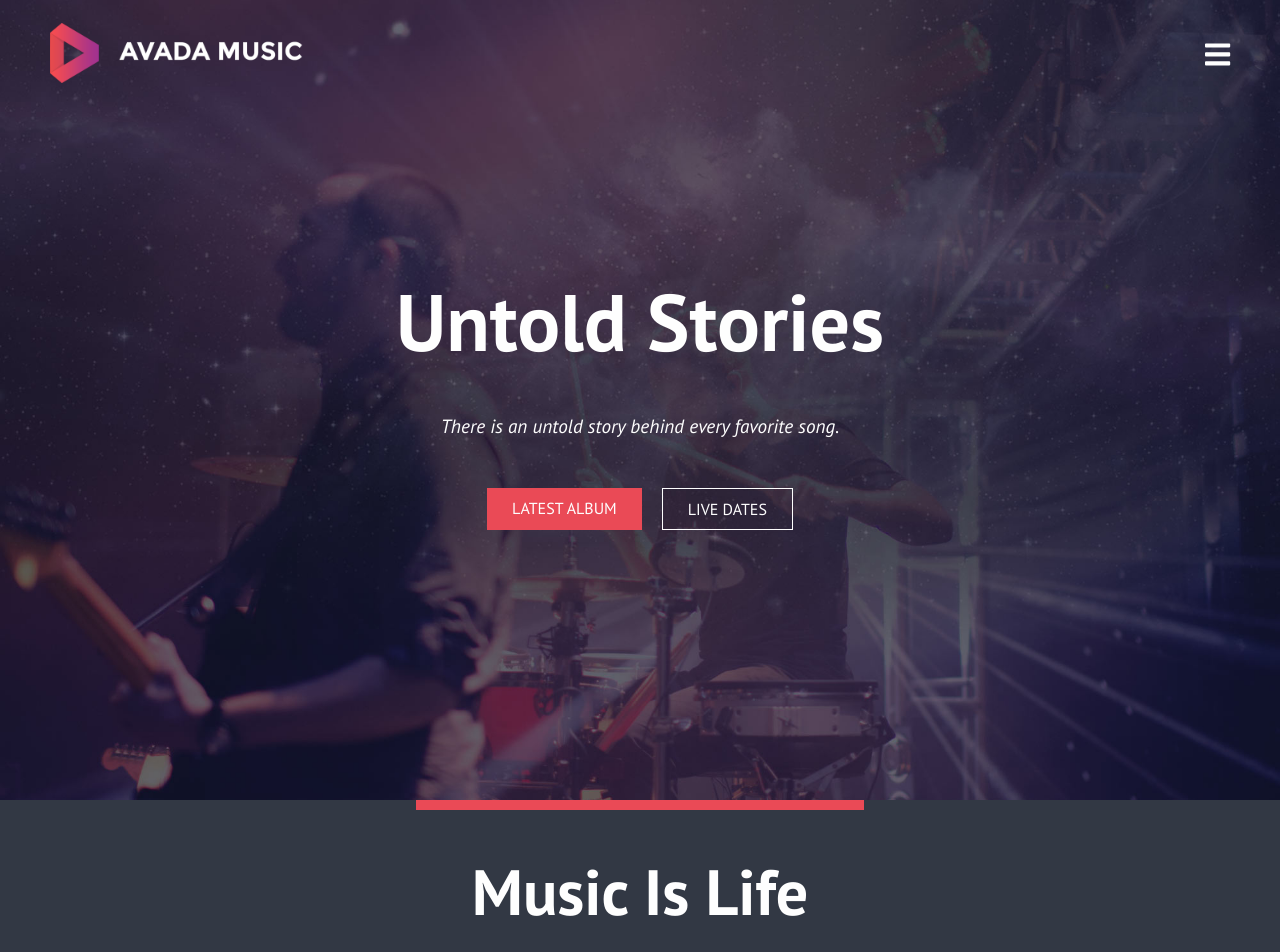
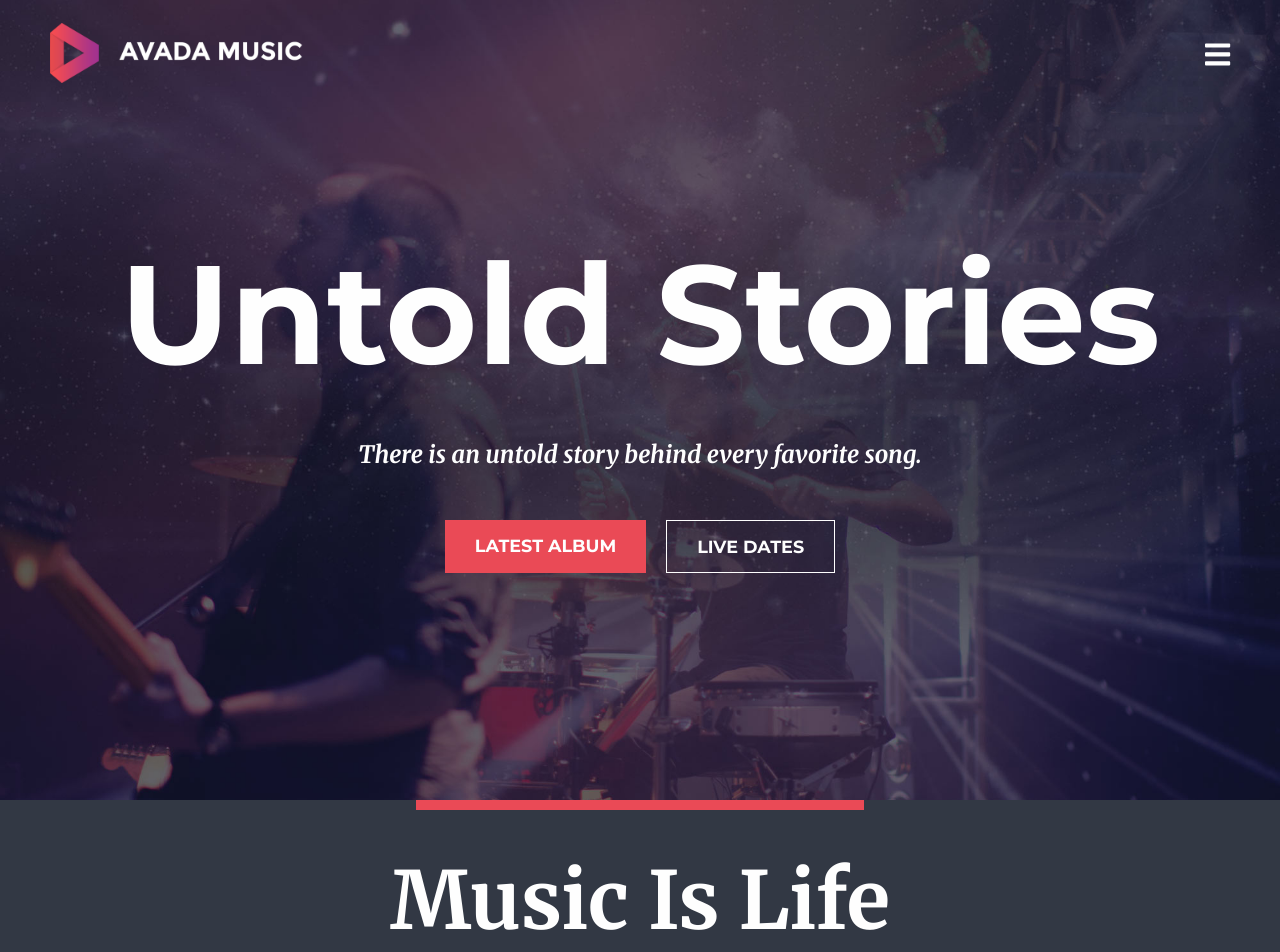
Before and after one commit to ferdlet/proj-html-vuejs, a Vue app: page / in a window 1280 px wide. Shown: the top 952 px of the page. Built offline with nearby package versions, Linux system fonts and the light colour scheme.

Commit message:
fix fonts

```diff
--- a/src/assets/style/global.scss
+++ b/src/assets/style/global.scss
@@ -8,6 +8,10 @@
     box-sizing: border-box;
 }
 
+// **********
+// GOOGLE FONTS
+// **********
+
 @import url('https://fonts.googleapis.com/css2?family=PT+Sans:ital,wght@0,400;0,700;1,400;1,700&display=swap');
 @import url('https://fonts.googleapis.com/css2?family=Montserrat:ital,wght@0,300;0,400;0,500;0,600;0,700;0,800;0,900;1,300;1,400;1,500;1,600;1,700;1,800;1,900&display=swap');
 @import url('https://fonts.googleapis.com/css2?family=Merriweather:ital,wght@0,300;0,400;0,700;0,900;1,300;1,400;1,700;1,900&display=swap');
@@ -16,9 +20,17 @@ body {
     font-family: 'PT Sans', Arial, Helvetica, sans-serif;
 }
 
+// **********
+// LINK NON SOTTOLINEATI
+// **********
+
 a {
     text-decoration: none;
 }
+
+// **********
+// CONTAINER WIDTH
+// **********
 
 .container {
     width: 80vw;
@@ -28,7 +40,35 @@ a {
     width: 60vw;
 }
 
+// *********
+// BUTTON HOVER
+// *********
+
 .button-hover:hover {
     color: black !important;
     background-color: white !important;
 }
+
+// **********
+// TITLES FONTS SIZE
+// **********
+
+h2 {
+    font-size: 80px;
+}
+
+h3 {
+    font-size: 1.75rem;
+}
+
+h4 {
+    font-size: 1.5rem;
+}
+
+h5 {
+    font-size: 1.25rem;
+}
+
+h6 {
+    font-size: 1.1rem;
+}
--- a/src/components/elements/CartArticle.vue
+++ b/src/components/elements/CartArticle.vue
@@ -2,9 +2,9 @@
     <div class="article" :class="'article' + article.id">
         <img :src="require('../../assets/images/' + article.image)" :alt="article.image">
         <div class="title-article">
-            <h4 class="title">
+            <h6 class="title">
                 {{article.title}}
-            </h4>
+            </h6>
             <p class="description">
                 {{article.description}}
             </p>
@@ -43,7 +43,6 @@ export default {
             .title {
                 color: $mandy;
                 margin-bottom: 10px;
-                font-size: 1.1rem;
             }
             .description {
                 color: $textgrey;
@@ -58,8 +57,14 @@ export default {
             left: 0;
             height: 100%;
             width: 100%;
-            background: rgba($color: $mandy, $alpha: 0.6);
+            background: rgba($color: $mandy, $alpha: 0.7);
             z-index: 10;
+            animation-name: leftToRight;
+            animation-duration: 0.3s;
+            @keyframes leftToRight {
+                from {width: 0;}
+                to {width: 100%;}
+            }
             a {
                 width: 100%;
                 height: 100%;
--- a/src/components/elements/DateLive.vue
+++ b/src/components/elements/DateLive.vue
@@ -15,10 +15,9 @@
             </div>
         </div>
         <div class="info-date">
-            <div class="g-map">
+            <div class="g-maps">
 
                 <iframe :src="dataShared.dates[index].srcMap" style="border:0;" allowfullscreen="" loading="lazy"></iframe>
-
 
             </div>
             <div class="text-date">
@@ -109,13 +108,21 @@ export default {
             padding: 10px 0;
             display: flex;
             gap: 40px;
-            .g-map {
+            .g-maps {
                 display: flex;
                 align-items: center;
                 width: 40%;
+                min-width: 200px;
+                min-height: 100px;
                 > * {
                     width: 100%;
-                    height: 200px;
+                    height: 100%;
+                }
+            }
+            @media screen and (min-width: 992px) {
+                .g-maps {
+                    min-height: 200px;
+                    min-width: 300px;
                 }
             }
             .text-date {
@@ -139,10 +146,9 @@ export default {
                     display: inline-block;
                     padding: 10px 20px;
                     color: $white;
-                    font-size: 0.8rem;
                     background-color: $mandyVibrant;
                     font-weight: 600;
-                    font-family: 'Merriweather', sans-serif;
+                    font-family: 'Montserrat', sans-serif;
                     text-transform: uppercase;
                     letter-spacing: 2px;
                     &:hover {
--- a/src/components/elements/FullButton.vue
+++ b/src/components/elements/FullButton.vue
@@ -23,12 +23,16 @@ export default {
         a {
             background-color: $mandy;
             height: 100%;
-            padding: 35px 0;
+            padding: 50px 0;
             text-align: center;
             display: block;
             text-transform: uppercase;
             text-decoration: none;
             color: $white;
+            font-family: 'Montserrat';
+            font-weight: 700;
+            font-size: 1.2rem;
+            letter-spacing: 1px;
         }
     }
 </style>
--- a/src/components/elements/HamMenu.vue
+++ b/src/components/elements/HamMenu.vue
@@ -12,7 +12,7 @@
         <nav>
             <ul>
                 <li v-for="(link, index) in dataShared.navbarLinks" :key="index">
-                    <a v-on:click="dataShared.hamMenuOpen = false" :href="link.url">{{link.nome}}</a>
+                    <a v-on:click="dataShared.hamMenuOpen = false" :href="link.url" :class="link.active ? 'active' : ''">{{link.nome}}</a>
                 </li>
             </ul>
         </nav>
@@ -74,9 +74,17 @@ export default {
                 height: 80%;
                 li {
                     a {
-                        font-size: 36px;
+                        font-size: 2.5rem;
+                        font-family: 'Montserrat';
                         text-decoration: none;
-                        color: $white;
+                        color: rgba($color: #fff, $alpha: 0.5);
+                    }
+                    a:hover {
+                        color: white;
+                        transition: color 0.3s linear;
+                    }
+                    a.active {
+                        color: white;
                     }
                 }
             }
--- a/src/components/elements/TitleSection.vue
+++ b/src/components/elements/TitleSection.vue
@@ -31,8 +31,9 @@ export default {
         gap: 30px;
         margin: 0 auto;
         h2 {
-            font-size: 4rem;
             color: $white;
+            font-family: "Montserrat";
+            font-family: "Merriweather";
         }
         hr {
             width: 20vw;
--- a/src/components/sections/Section1.vue
+++ b/src/components/sections/Section1.vue
@@ -3,9 +3,9 @@
         <h1>
             Untold Stories
         </h1>
-        <p>
+        <h4>
             There is an untold story behind every favorite song.
-        </p>
+        </h4>
         <div class="container-btn">
             <a class="button-hover" href="#">
                 Latest Album
@@ -41,11 +41,12 @@ export default {
         flex-direction: column;
         color: $white;
         h1 {
-            font-size: 5rem;
+            font-size: 140px;
+            font-family: "Montserrat";
 
         }
-        p {
-            font-size: 1.2rem;
+        h4 {
+            font-family: "Merriweather";
             font-style: italic;
         }
         gap: 40px;
@@ -62,9 +63,12 @@ export default {
                 text-decoration: none;
                 color: $white;
                 display: inline-block;
-                padding: 10px 25px;
+                padding: 15px 30px;
                 border: 1px solid $white;
-                font-size: 1rem;
+                font-size: 1.1rem;
+                font-family: "Montserrat";
+                font-weight: 700;
+
             }
 
         }
--- a/src/components/sections/Section4.vue
+++ b/src/components/sections/Section4.vue
@@ -38,8 +38,10 @@ export default {
                 color: $white;
                 text-align: center;
                 font-style: italic;
-                line-height: 30px;
-                font-size: 1.2rem;
+                line-height: 45px;
+                font-size: 1.4rem;
+                letter-spacing: 1.2px;
+                font-family: 'Merriweather';
             }
             img {
                 height: 60px;
```
